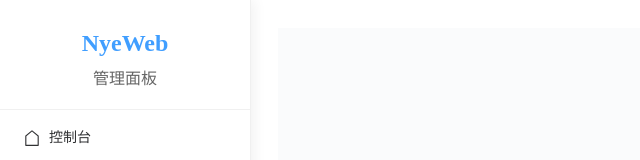
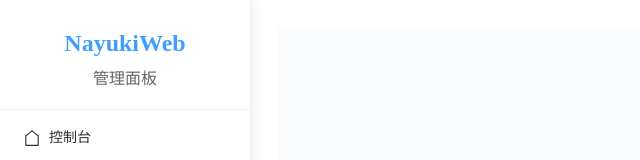
Before and after one commit to NayukiChiba/NyeWeb, a Vue app in the folder frontend/: page /admin in a window 1280 px wide. Shown: the top 160 px of the page, without its empty margins (0-640 px from the left). Built offline with nearby package versions, Linux system fonts and the light colour scheme; sample sign-in values are in the browser's storage.

Commit message:
fix: 更新管理后台侧边栏

```diff
--- a/frontend/src/components/Admin/AdminSidebar.vue
+++ b/frontend/src/components/Admin/AdminSidebar.vue
@@ -50,7 +50,7 @@
       :class="{ 'mobile-sidebar': isMobile, 'sidebar-collapsed': isMobile && !sidebarVisible }"
     >
       <div class="sidebar-header">
-        <h2>NyeWeb</h2>
+        <h2>NayukiWeb</h2>
         <h3>管理面板</h3>
       </div>
 
```
